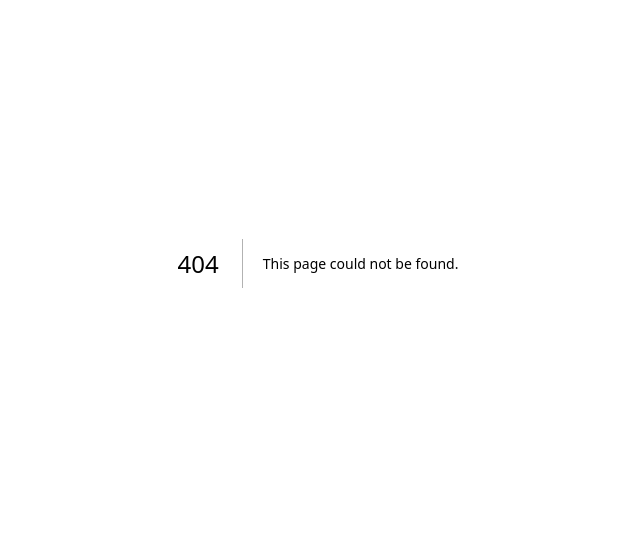
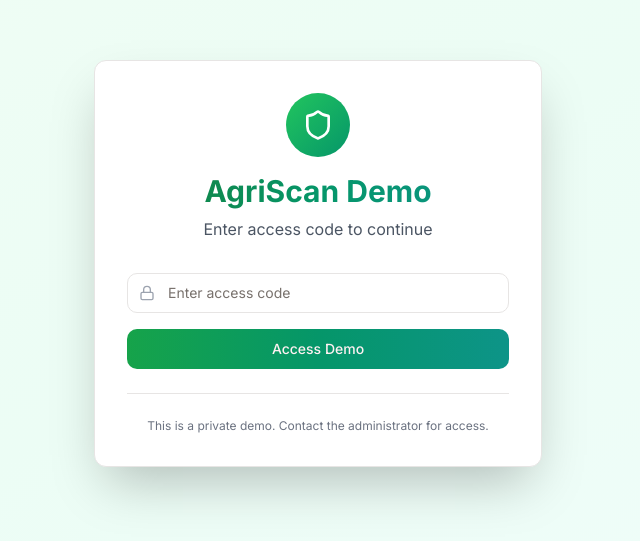
Before and after one commit to Sjsh007/Agriscan, a Next.js app: page /demo-auth in a window 1280 px wide. Before the commit this address had no page. Shown: the part 137-678 px from the top of the page, without its empty margins (322-962 px from the left). Built offline with nearby package versions, Linux system fonts and the light colour scheme.

Commit message:
Add password protection for private deployment

```diff
--- /dev/null
+++ b/app/demo-auth/page.tsx
@@ -0,0 +1,90 @@
+"use client"
+
+import { useState } from "react"
+import { useRouter } from "next/navigation"
+import { Button } from "@/components/ui/button"
+import { Input } from "@/components/ui/input"
+import { Card } from "@/components/ui/card"
+import { Lock, Shield } from "lucide-react"
+
+export default function DemoAuthPage() {
+  const router = useRouter()
+  const [password, setPassword] = useState("")
+  const [error, setError] = useState("")
+  const [isLoading, setIsLoading] = useState(false)
+
+  // Set your demo access password here
+  const DEMO_PASSWORD = "agriscan2025"
+
+  const handleSubmit = async (e: React.FormEvent) => {
+    e.preventDefault()
+    setError("")
+    setIsLoading(true)
+
+    // Simulate checking
+    setTimeout(() => {
+      if (password === DEMO_PASSWORD) {
+        // Set access cookie
+        document.cookie = "demo-access=granted; path=/; max-age=86400" // 24 hours
+        router.push("/login")
+      } else {
+        setError("Invalid access code. Please try again.")
+        setIsLoading(false)
+      }
+    }, 1000)
+  }
+
+  return (
+    <div className="min-h-screen flex items-center justify-center bg-gradient-to-br from-green-50 via-emerald-50 to-teal-50 dark:from-gray-900 dark:via-slate-900 dark:to-black p-4">
+      <Card className="w-full max-w-md p-8 shadow-2xl">
+        <div className="text-center mb-8">
+          <div className="inline-flex items-center justify-center w-16 h-16 bg-gradient-to-br from-green-500 to-emerald-600 rounded-full mb-4">
+            <Shield className="w-8 h-8 text-white" />
+          </div>
+          <h1 className="text-3xl font-bold bg-gradient-to-r from-green-700 via-emerald-600 to-teal-600 bg-clip-text text-transparent mb-2">
+            AgriScan Demo
+          </h1>
+          <p className="text-gray-600 dark:text-gray-400">
+            Enter access code to continue
+          </p>
+        </div>
+
+        <form onSubmit={handleSubmit} className="space-y-4">
+          <div className="space-y-2">
+            <div className="relative">
+              <Lock className="absolute left-3 top-3 h-4 w-4 text-gray-400" />
+              <Input
+                type="password"
+                placeholder="Enter access code"
+                className="pl-10"
+                value={password}
+                onChange={(e) => {
+                  setPassword(e.target.value)
+                  setError("")
+                }}
+                required
+              />
+            </div>
+            {error && (
+              <p className="text-sm text-red-600 dark:text-red-400">{error}</p>
+            )}
+          </div>
+
+          <Button
+            type="submit"
+            className="w-full bg-gradient-to-r from-green-600 via-emerald-600 to-teal-600 hover:from-green-700 hover:via-emerald-700 hover:to-teal-700"
+            disabled={isLoading}
+          >
+            {isLoading ? "Verifying..." : "Access Demo"}
+          </Button>
+        </form>
+
+        <div className="mt-6 pt-6 border-t text-center">
+          <p className="text-xs text-gray-500 dark:text-gray-400">
+            This is a private demo. Contact the administrator for access.
+          </p>
+        </div>
+      </Card>
+    </div>
+  )
+}
```
Also changed, not shown: middleware.ts (added, +44 -0 lines).
